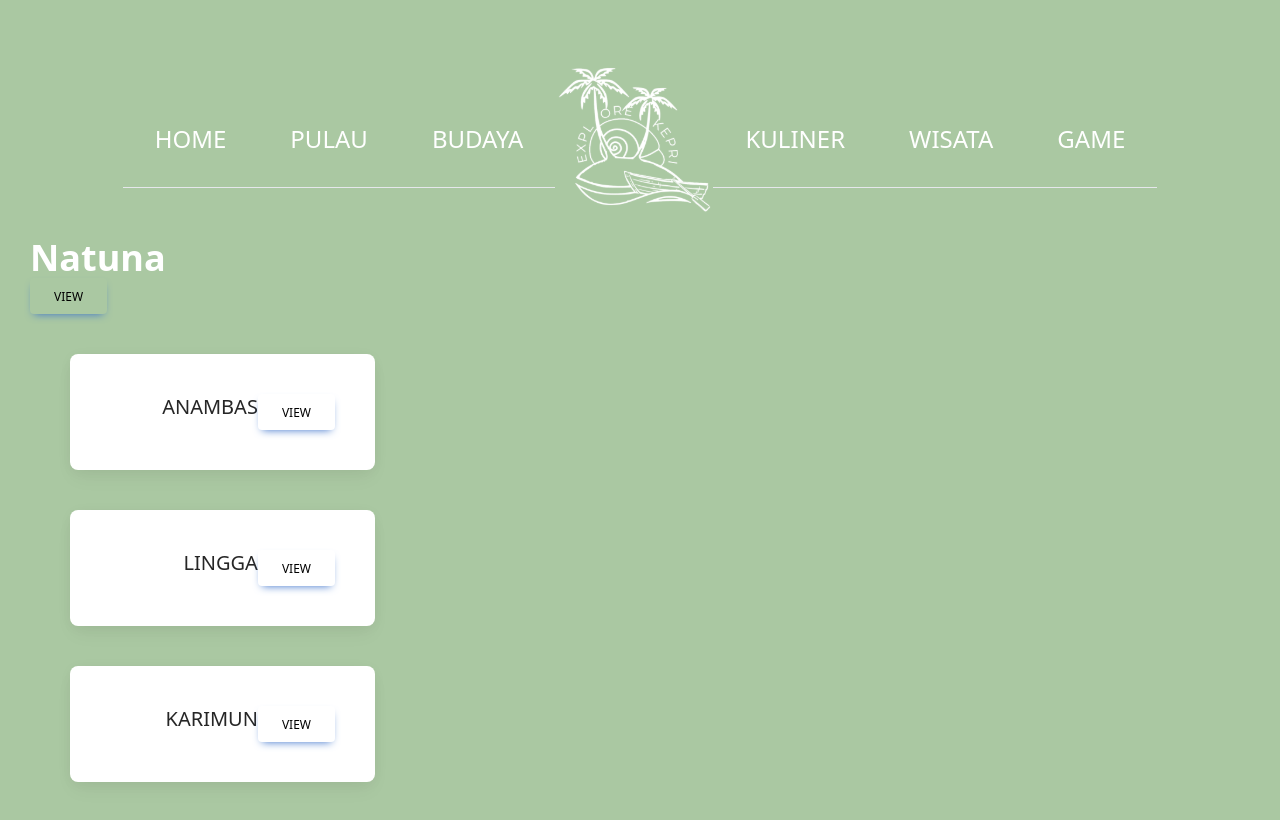
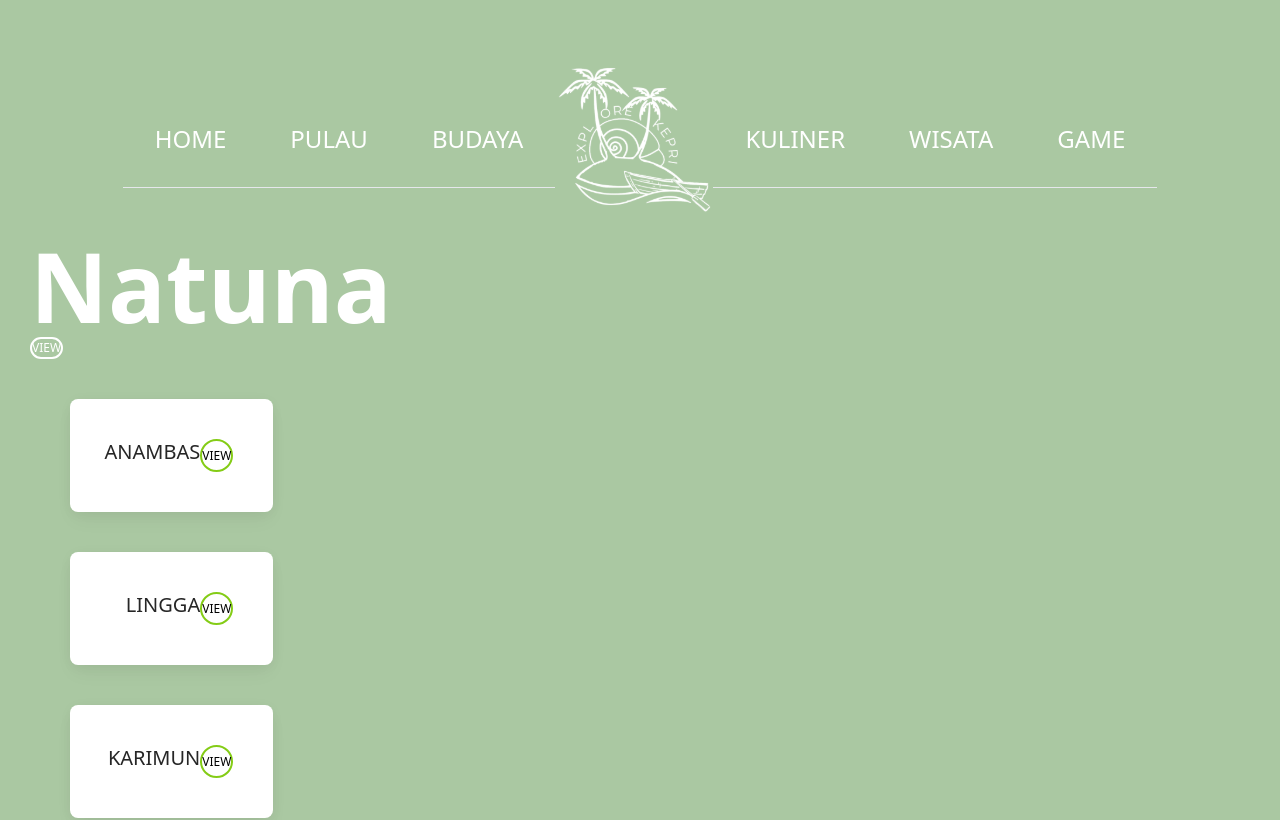
Before and after one commit to Enigma-From-UIB/eksplor-kepri, a React (Create React App) app: page /pulau in a window 1280 px wide. Shown: the top 820 px of the page. Built offline with nearby package versions, Linux system fonts and the light colour scheme.

Commit message:
masih button

```diff
--- a/src/components/pulau.jsx
+++ b/src/components/pulau.jsx
@@ -3,55 +3,39 @@ import React from 'react'
 function pulau() {
   return (
     <div className=''>
-        <h1 className='text-center text-4xl font-extrabold text-white'>
+        <div className='text-center text-8xl font-extrabold text-white'>
         <div class="text-left">Natuna</div>
-        </h1>
-        <button
-    type="button"
-    class="inline-block rounded bg-primary px-6 pb-2 pt-2.5 text-xs font-medium uppercase leading-normal text- shadow-[0_4px_9px_-4px_#3b71ca] transition duration-150 ease-in-out hover:bg-primary-600 hover:shadow-[0_8px_9px_-4px_rgba(59,113,202,0.3),0_4px_18px_0_rgba(59,113,202,0.2)] focus:bg-primary-600 focus:shadow-[0_8px_9px_-4px_rgba(59,113,202,0.3),0_4px_18px_0_rgba(59,113,202,0.2)] focus:outline-none focus:ring-0 active:bg-primary-700 active:shadow-[0_8px_9px_-4px_rgba(59,113,202,0.3),0_4px_18px_0_rgba(59,113,202,0.2)] dark:shadow-[0_4px_9px_-4px_rgba(59,113,202,0.5)] dark:hover:shadow-[0_8px_9px_-4px_rgba(59,113,202,0.2),0_4px_18px_0_rgba(59,113,202,0.1)] dark:focus:shadow-[0_8px_9px_-4px_rgba(59,113,202,0.2),0_4px_18px_0_rgba(59,113,202,0.1)] dark:active:shadow-[0_8px_9px_-4px_rgba(59,113,202,0.2),0_4px_18px_0_rgba(59,113,202,0.1)]"
-    data-te-ripple-init
-    data-te-ripple-color="light">
-    View
+        </div>
+    <button class="text-white rounded-full border-2 text-xs font-medium uppercase leading-normal text border-white text-lg ">VIEW</button>
+
+    <div class="basis-1/3 hover:basis-1/2">
+    <div class="block rounded-lg bg-white p-10 shadow-[0_2px_15px_-3px_rgba(0,0,0,0.07),0_10px_20px_-2px_rgba(0,0,0,0.04)] green:bg-neutral-700 container flex justify-end w-1/6 container flex justify-end m-10 text-center container flex justify-end m-10 text-center ">
+  <div class="mb-2 text-xl font-medium leading-tight text-neutral-800 green:text-neutral-50">
+    ANAMBAS
+  </div>
+  <button class="text-green rounded-full border-2 text-xs font-medium uppercase leading-normal text border-lime-500 ">VIEW
   </button>
+  </div>
 
-    <div class="block rounded-lg bg-white p-10 shadow-[0_2px_15px_-3px_rgba(0,0,0,0.07),0_10px_20px_-2px_rgba(0,0,0,0.04)] green:bg-neutral-700 container flex justify-end w-1/4 container flex justify-end m-10 text-center container flex justify-end m-10 text-center ">
-  <h5 class="mb-2 text-xl font-medium leading-tight text-neutral-800 green:text-neutral-50">
-    ANAMBAS
-  </h5>
-  <button
-    type="button"
-    class="inline-block rounded bg-primary px-6 pb-2 pt-2.5 text-xs font-medium uppercase leading-normal text- shadow-[0_4px_9px_-4px_#3b71ca] transition duration-150 ease-in-out hover:bg-primary-600 hover:shadow-[0_8px_9px_-4px_rgba(59,113,202,0.3),0_4px_18px_0_rgba(59,113,202,0.2)] focus:bg-primary-600 focus:shadow-[0_8px_9px_-4px_rgba(59,113,202,0.3),0_4px_18px_0_rgba(59,113,202,0.2)] focus:outline-none focus:ring-0 active:bg-primary-700 active:shadow-[0_8px_9px_-4px_rgba(59,113,202,0.3),0_4px_18px_0_rgba(59,113,202,0.2)] dark:shadow-[0_4px_9px_-4px_rgba(59,113,202,0.5)] dark:hover:shadow-[0_8px_9px_-4px_rgba(59,113,202,0.2),0_4px_18px_0_rgba(59,113,202,0.1)] dark:focus:shadow-[0_8px_9px_-4px_rgba(59,113,202,0.2),0_4px_18px_0_rgba(59,113,202,0.1)] dark:active:shadow-[0_8px_9px_-4px_rgba(59,113,202,0.2),0_4px_18px_0_rgba(59,113,202,0.1)]"
-    data-te-ripple-init
-    data-te-ripple-color="light">
-    View
-  </button>
+<div class="block rounded-lg bg-white p-10 shadow-[0_2px_15px_-3px_rgba(0,0,0,0.07),0_10px_20px_-2px_rgba(0,0,0,0.04)] green:bg-neutral-700 container flex justify-end w-1/6 container flex justify-end m-10 text-center">
+  <div class="mb-2 text-xl font-medium leading-tight text-neutral-800 green:text-neutral-50">
+    LINGGA
+  </div>
+  <button class="text-green rounded-full border-2 text-xs font-medium uppercase leading-normal text border-lime-500 ">VIEW</button>
 </div>
 
-<div class="block rounded-lg bg-white p-10 shadow-[0_2px_15px_-3px_rgba(0,0,0,0.07),0_10px_20px_-2px_rgba(0,0,0,0.04)] green:bg-neutral-700 container flex justify-end w-1/4 container flex justify-end m-10 text-center">
-  <h5 class="mb-2 text-xl font-medium leading-tight text-neutral-800 green:text-neutral-50">
-    LINGGA
-  </h5>
-  <button
-    type="button"
-    class="inline-block rounded bg-primary px-6 pb-2 pt-2.5 text-xs font-medium uppercase leading-normal text- shadow-[0_4px_9px_-4px_#3b71ca] transition duration-150 ease-in-out hover:bg-primary-600 hover:shadow-[0_8px_9px_-4px_rgba(59,113,202,0.3),0_4px_18px_0_rgba(59,113,202,0.2)] focus:bg-primary-600 focus:shadow-[0_8px_9px_-4px_rgba(59,113,202,0.3),0_4px_18px_0_rgba(59,113,202,0.2)] focus:outline-none focus:ring-0 active:bg-primary-700 active:shadow-[0_8px_9px_-4px_rgba(59,113,202,0.3),0_4px_18px_0_rgba(59,113,202,0.2)] dark:shadow-[0_4px_9px_-4px_rgba(59,113,202,0.5)] dark:hover:shadow-[0_8px_9px_-4px_rgba(59,113,202,0.2),0_4px_18px_0_rgba(59,113,202,0.1)] dark:focus:shadow-[0_8px_9px_-4px_rgba(59,113,202,0.2),0_4px_18px_0_rgba(59,113,202,0.1)] dark:active:shadow-[0_8px_9px_-4px_rgba(59,113,202,0.2),0_4px_18px_0_rgba(59,113,202,0.1)]"
-    data-te-ripple-init
-    data-te-ripple-color="light">
-    View
-  </button>
+<div class="block rounded-lg bg-white p-10 shadow-[0_2px_15px_-3px_rgba(0,0,0,0.07),0_10px_20px_-2px_rgba(0,0,0,0.04)] green:bg-neutral-700 container flex justify-end w-1/6 container flex justify-end m-10 text-center">
+  <div class="mb-2 text-xl font-medium leading-tight text-neutral-800 green:text-neutral-50">
+    KARIMUN
+  </div>
+  <button class="text-green rounded-full border-2 text-xs font-medium uppercase leading-normal text border-lime-500 ">VIEW</button>
 </div>
-
-<div class="block rounded-lg bg-white p-10 shadow-[0_2px_15px_-3px_rgba(0,0,0,0.07),0_10px_20px_-2px_rgba(0,0,0,0.04)] green:bg-neutral-700 container flex justify-end w-1/4 container flex justify-end m-10 text-center">
-  <h5 class="mb-2 text-xl font-medium leading-tight text-neutral-800 green:text-neutral-50">
-    KARIMUN
-  </h5>
-  <button
-    type="button"
-    class="inline-block rounded bg-primary px-6 pb-2 pt-2.5 text-xs font-medium uppercase leading-normal text- shadow-[0_4px_9px_-4px_#3b71ca] transition duration-150 ease-in-out hover:bg-primary-600 hover:shadow-[0_8px_9px_-4px_rgba(59,113,202,0.3),0_4px_18px_0_rgba(59,113,202,0.2)] focus:bg-primary-600 focus:shadow-[0_8px_9px_-4px_rgba(59,113,202,0.3),0_4px_18px_0_rgba(59,113,202,0.2)] focus:outline-none focus:ring-0 active:bg-primary-700 active:shadow-[0_8px_9px_-4px_rgba(59,113,202,0.3),0_4px_18px_0_rgba(59,113,202,0.2)] dark:shadow-[0_4px_9px_-4px_rgba(59,113,202,0.5)] dark:hover:shadow-[0_8px_9px_-4px_rgba(59,113,202,0.2),0_4px_18px_0_rgba(59,113,202,0.1)] dark:focus:shadow-[0_8px_9px_-4px_rgba(59,113,202,0.2),0_4px_18px_0_rgba(59,113,202,0.1)] dark:active:shadow-[0_8px_9px_-4px_rgba(59,113,202,0.2),0_4px_18px_0_rgba(59,113,202,0.1)]"
-    data-te-ripple-init
-    data-te-ripple-color="light">
-    View
-  </button>
-</div>
+<div class="block rounded-lg bg-white p-10 shadow-[0_2px_15px_-3px_rgba(0,0,0,0.07),0_10px_20px_-2px_rgba(0,0,0,0.04)] green:bg-neutral-700 container flex justify-end w-1/6 container flex justify-end m-10 text-center">
+  <div class="mb-2 text-xl font-medium leading-tight text-neutral-800 green:text-neutral-50">
+    BATAM
+  </div>
+  <button class="text-green rounded-full border-2 text-xs font-medium uppercase leading-normal text border-lime-500 ">VIEW</button>
+</div> </div>
     </div>
 
   )
```
